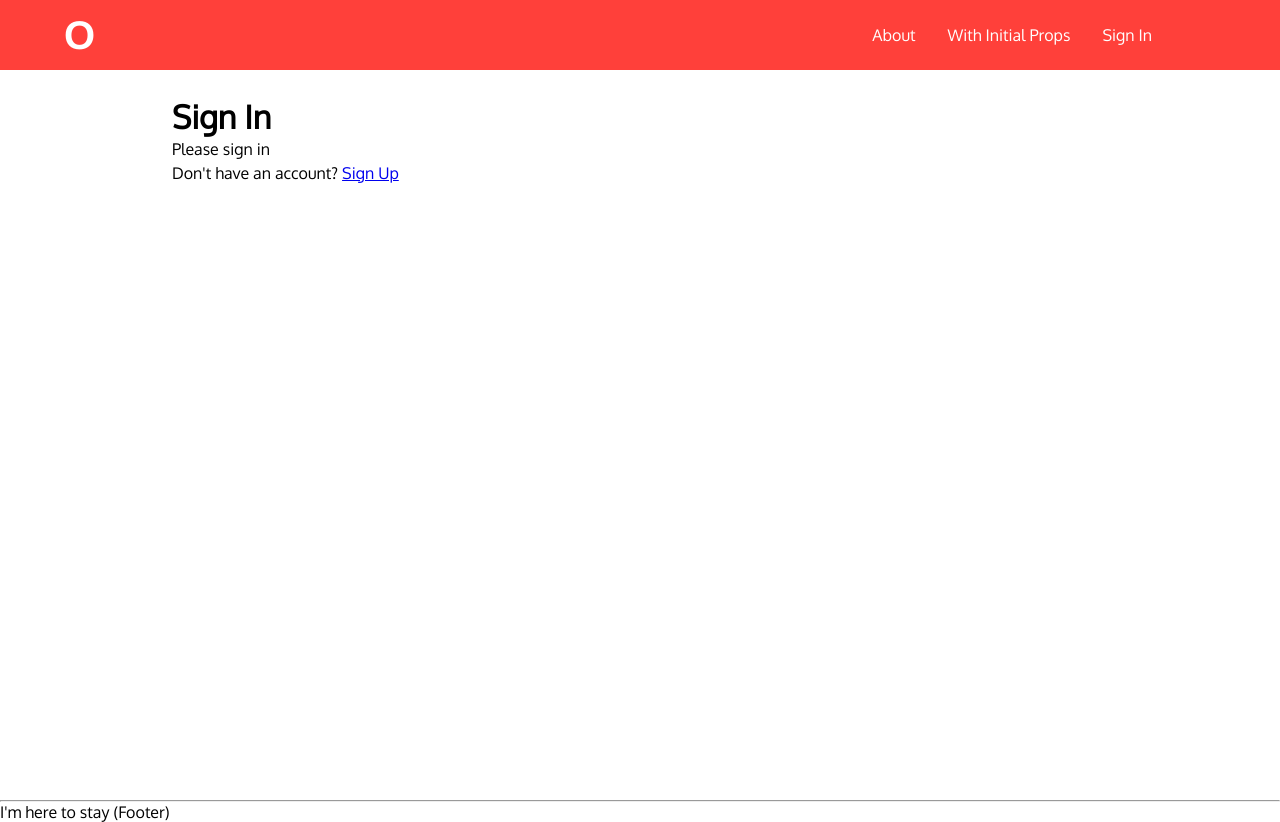
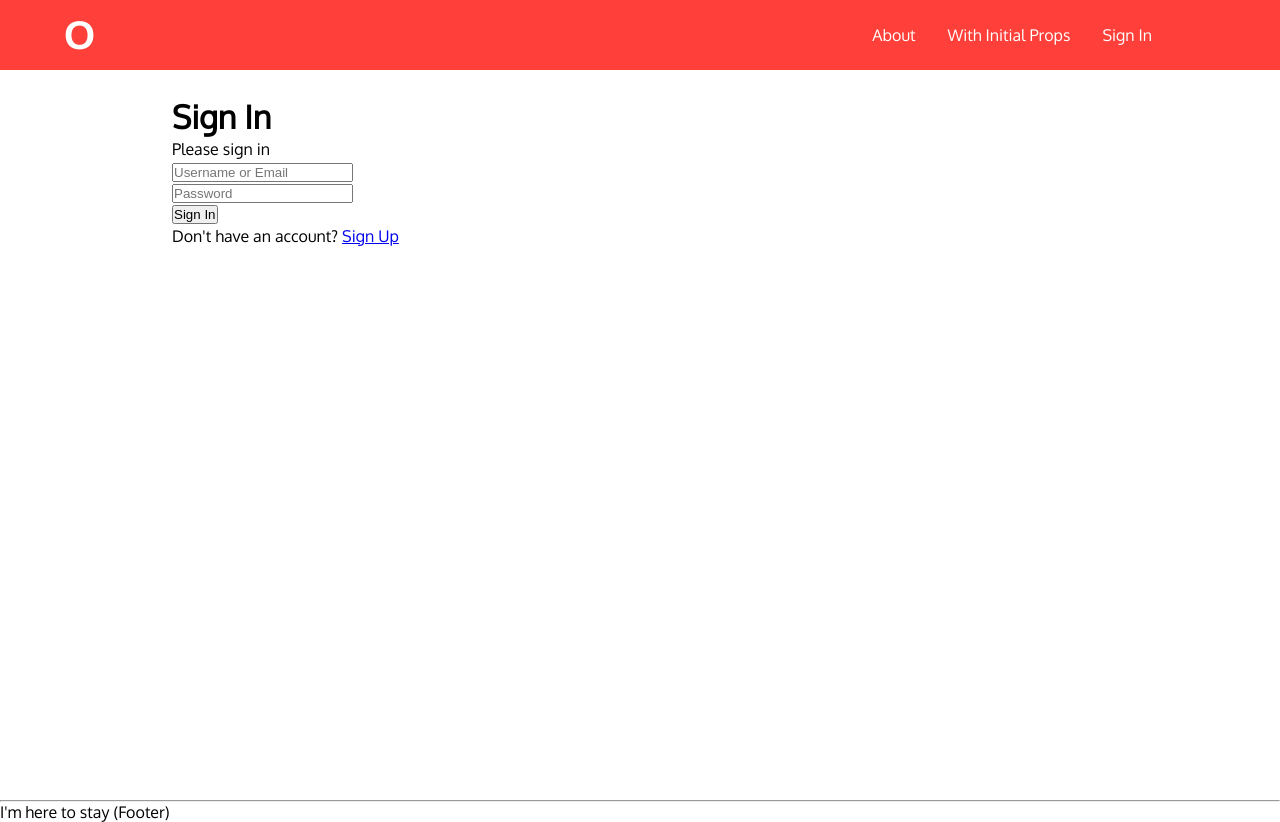
Before and after one commit to arvindeva/brawijaya-club-react, a Next.js app: page /signin in a window 1280 px wide. Built offline with nearby package versions, Linux system fonts and the light colour scheme; no server answers.

Commit message:
Sign in form

```diff
--- a/pages/signin.tsx
+++ b/pages/signin.tsx
@@ -1,11 +1,64 @@
 import * as React from 'react';
+import { Formik, Field } from 'formik';
+
 import Layout from '../components/Layout';
 import Link from 'next/link';
+import { SignInComponent } from '../generated/apolloComponents';
+import { ME_QUERY } from '../graphql/user/queries/me';
+import { InputField } from '../components/InputField';
 
 const SignInPage: React.FunctionComponent = () => (
   <Layout title="Sign In">
     <h1>Sign In</h1>
     <p>Please sign in</p>
+    <SignInComponent refetchQueries={[{ query: ME_QUERY }]}>
+      {signIn => (
+        <Formik
+          initialValues={{
+            login: '',
+            password: '',
+          }}
+          onSubmit={async values => {
+            const { login, password } = values;
+            const response = await signIn({
+              variables: {
+                login,
+                password,
+              },
+            });
+            console.log(response);
+          }}
+        >
+          {({ values, handleSubmit }) => {
+            return (
+              <form onSubmit={handleSubmit}>
+                <div>
+                  <Field
+                    name="login"
+                    placeholder="Username or Email"
+                    type="text"
+                    component={InputField}
+                    value={values.login}
+                  />
+                </div>
+                <div>
+                  <Field
+                    name="password"
+                    placeholder="Password"
+                    type="password"
+                    component={InputField}
+                    value={values.password}
+                  />
+                </div>
+                <div>
+                  <button type="submit">Sign In</button>
+                </div>
+              </form>
+            );
+          }}
+        </Formik>
+      )}
+    </SignInComponent>
     <p>
       Don't have an account?{' '}
       <Link href="/signup">
```
Also changed, not shown: pages/signup.tsx (+8 -9 lines).
